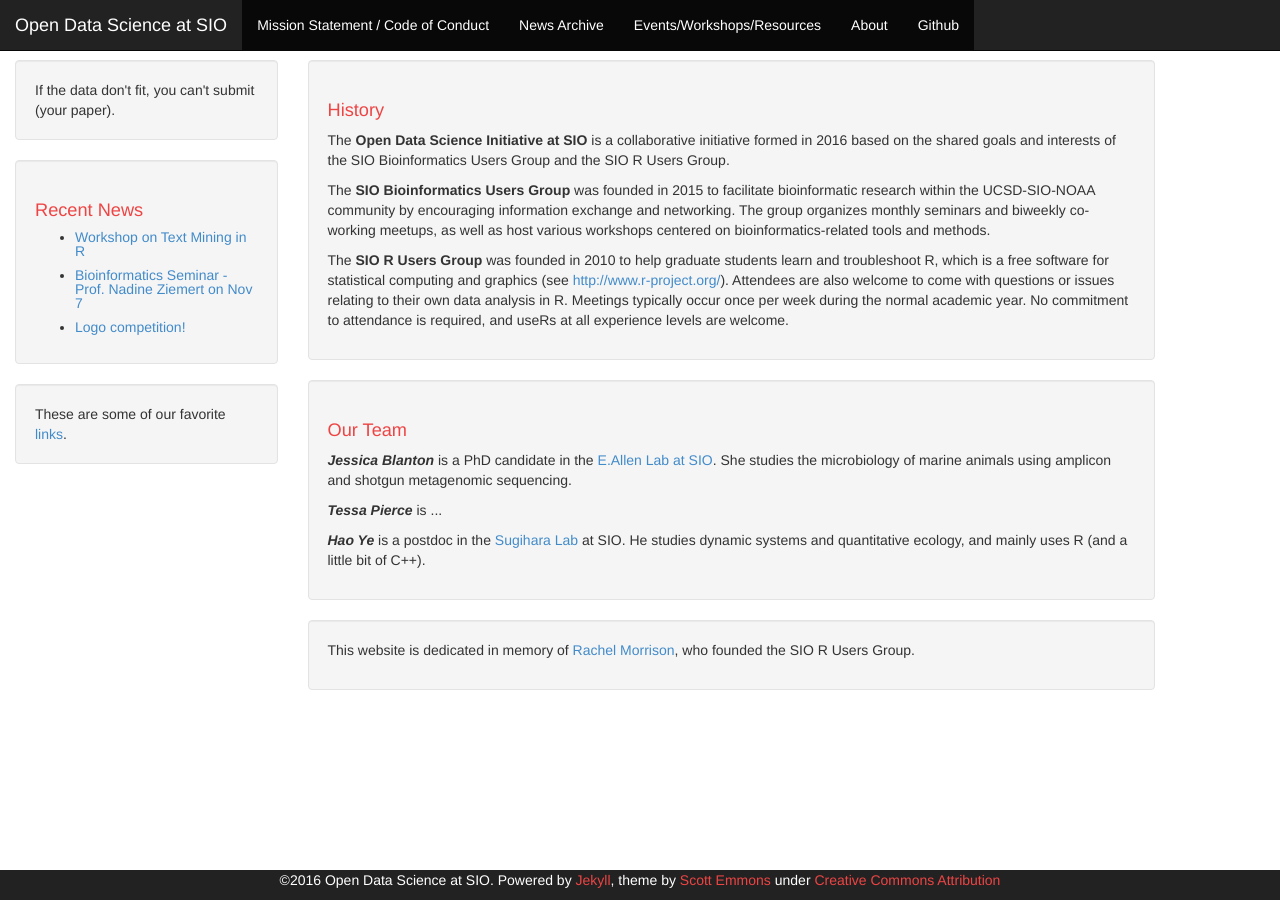
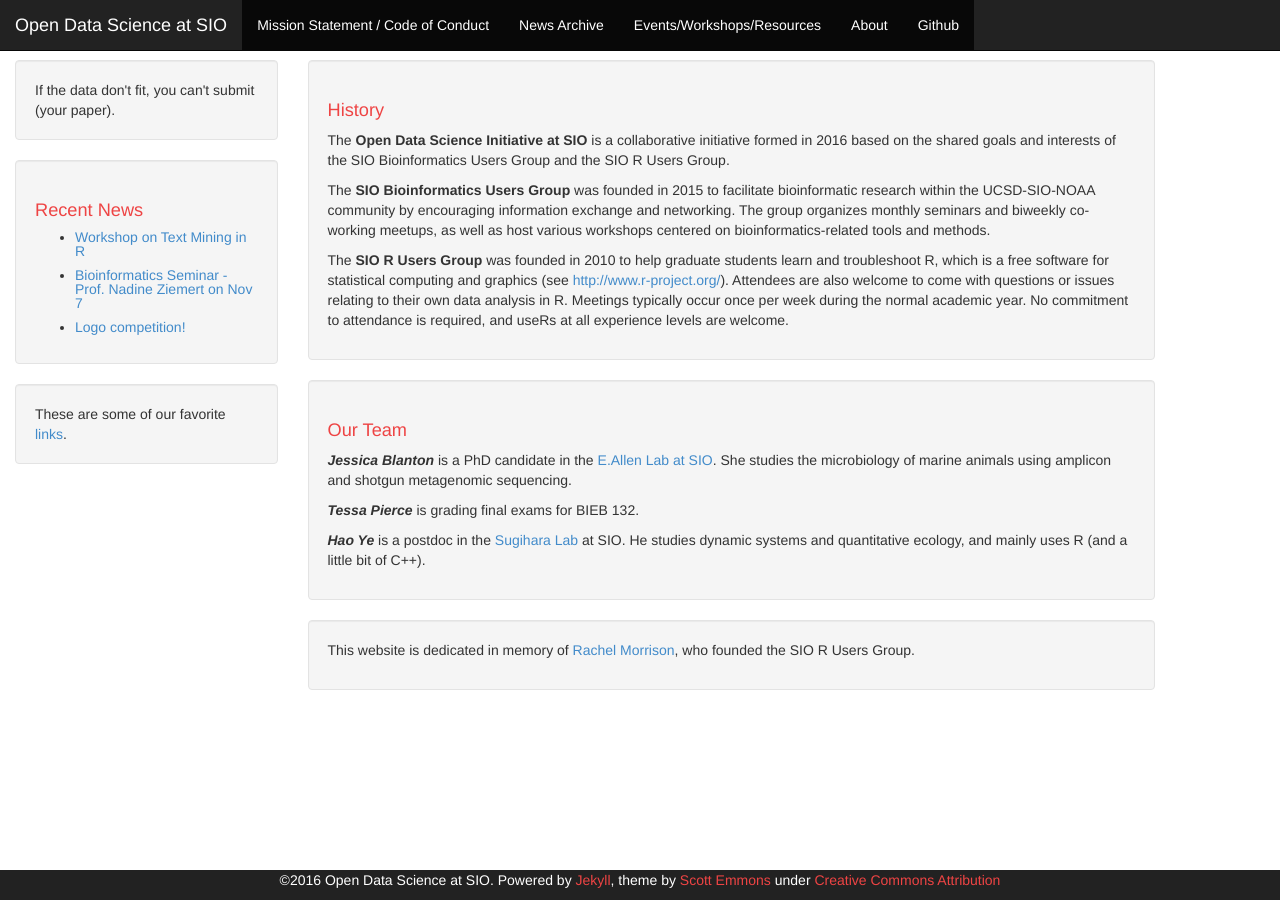
Before and after one commit to Open-Data-Science-at-SIO/Open-Data-Science-at-SIO.github.io, a Jekyll site: the page built from about.html, in a window 1280 px wide. Built offline with Jekyll 4.4.1, drawn with Linux system fonts in a browser that asks for light colours.

Commit message:
Update about.html

```diff
--- a/about.html
+++ b/about.html
@@ -12,7 +12,7 @@ layout: default
 <div class="well">
     <h1>Our Team</h1>
     <p><i><b>Jessica Blanton</b></i> is a PhD candidate in the <a href="http://microbialoceans.ucsd.edu/">E.Allen Lab at SIO</a>.  She studies the microbiology of marine animals using amplicon and shotgun metagenomic sequencing.</p>
-    <p><i><b>Tessa Pierce</b></i> is ...</p>
+    <p><i><b>Tessa Pierce</b></i> is grading final exams for BIEB 132.</p>
     <p><i><b>Hao Ye</b></i> is a postdoc in the <a href="http://deepeco.ucsd.edu/">Sugihara Lab</a> at SIO. He studies dynamic systems and quantitative ecology, and mainly uses R (and a little bit of C++).</p>
 </div>
 
```
